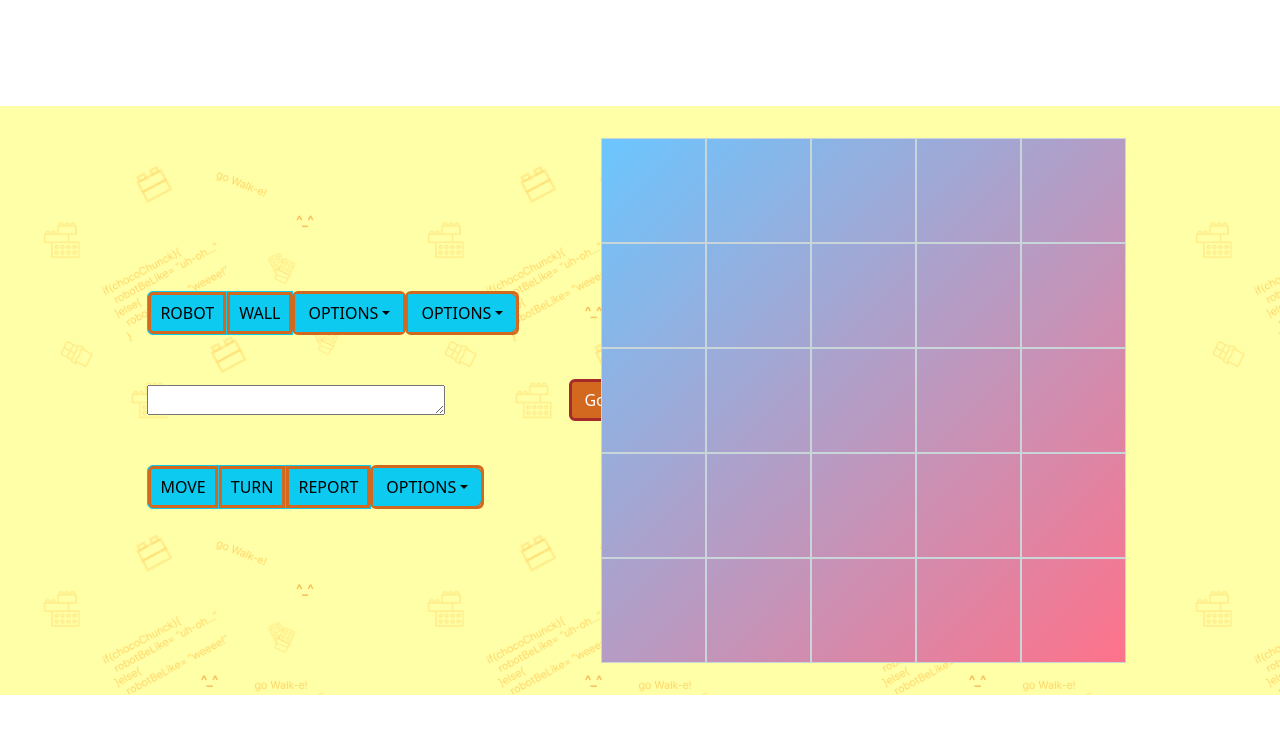
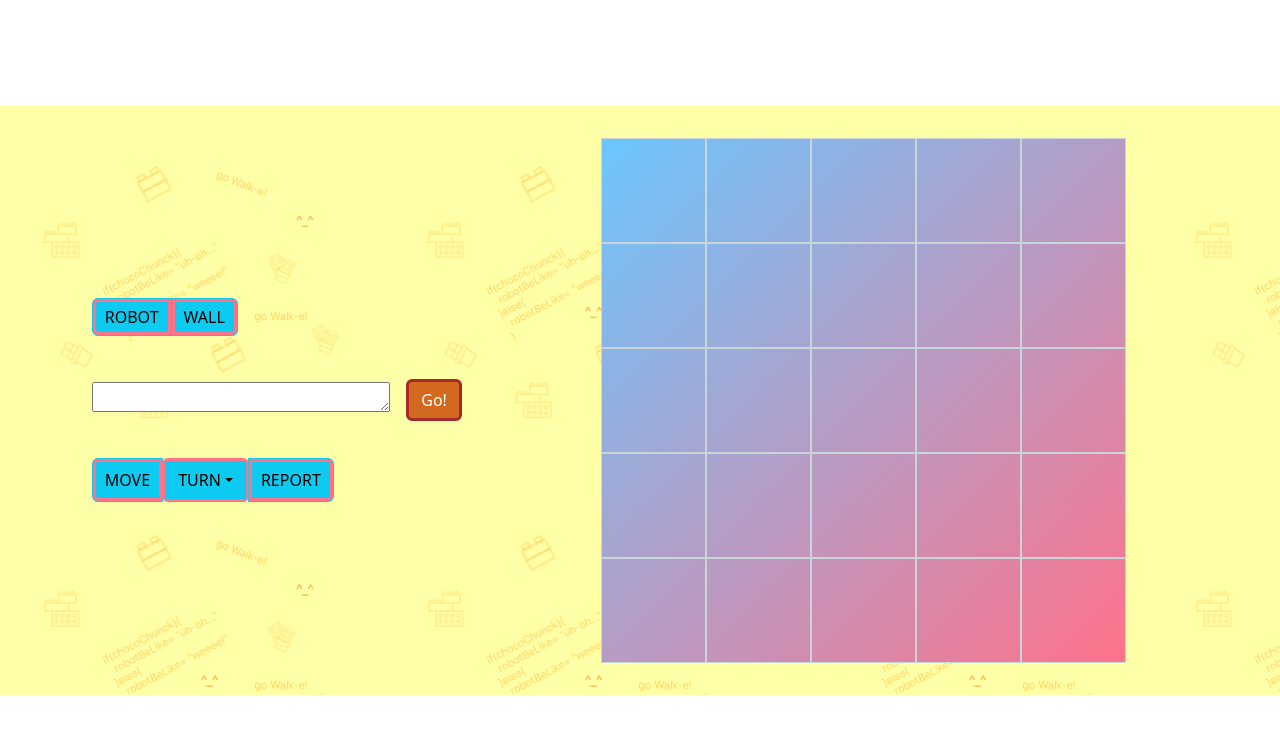
Before and after one commit to CeliaGC/walk-e, a React (Vite) app: page / in a window 1280 px wide. Shown: the top 734 px of the page. Built offline with nearby package versions, Linux system fonts and the light colour scheme.

Commit message:
add-command-builder

```diff
--- a/src/components/commandForm/CommandForm.css
+++ b/src/components/commandForm/CommandForm.css
@@ -2,8 +2,9 @@
     display: flex;
     flex-direction: column;
     align-items: flex-start;
-    justify-content: center;
-    gap: 50px;
+    justify-content:space-around;
+    /* gap: 50px; */
+
     width: 150px;
     height: 250px;
     align-self: center;
@@ -13,7 +14,19 @@
 
 .button-border-color{
 
-    box-shadow: inset 0 0 0 3px chocolate;
-    border: 3px solid chocolate;
+    box-shadow: inset 0 0 0 3px rgb(255, 114, 138);
+    border: 3px solid rgb(255, 114, 138);
     border-radius: 2px;
 }
+
+.pannel-flex-row{
+    display: flex;
+    flex-direction: row;
+
+}
+
+#button-go{
+    height: min-content;
+    align-self: center;
+    margin-left: 80%;
+}
--- a/src/components/commandForm/CommandForm.jsx
+++ b/src/components/commandForm/CommandForm.jsx
@@ -4,72 +4,74 @@ import DropdownButton from 'react-bootstrap/DropdownButton';
 import Dropdown from 'react-bootstrap/Dropdown';
 import { ButtonGroup } from "react-bootstrap";
 import '../commandForm/CommandForm.css';
+import DropdownButtons from "../dropdown/DropdownButtons";
+import DropdownFacing from "../dropdown/DropdownFacing";
 
 const CommandForm = ({ onCommandSubmit }) => {
     const [commandToExecute, setCommandToExecute] = useState("");
+    const [visibleOptions, setVisibleOptions] = useState("");
+
 
     const handleChange = event => {
         setCommandToExecute(event.target.value.toUpperCase());
 
     }
+    const handleOptionClick = (option) => {
+
+      setCommandToExecute((prevCommand) => `${prevCommand}${option}`);
+
+    };
+
 
     const executeCommand = () => {
         // Llama a la función proporcionada desde las props cuando se ejecuta el comando
         onCommandSubmit(commandToExecute);
+        setCommandToExecute("");
       };
+
+    const handleDropdownClick = (buttonKey) => {
+
+          handleOptionClick(buttonKey)
+          // Actualiza el estado para mostrar las opciones asociadas al botón clicado
+          setVisibleOptions(buttonKey);
+
+        };
+
+    const handleSubDropdownClick=(buttonKey) => {
+      handleOptionClick(buttonKey)
+    }
+
+
+
+
 
       return (
         <>
-        <div className="buttongroup-flex">
+        <div className="pannel-flex-row">
+         <div className="buttongroup-flex">
+      {/* Botones de Robot */}
+      <ButtonGroup>
+        <Button
+          variant="info"
+          className="button-border-color"
+          onClick={() => handleDropdownClick('PLACE_ROBOT ')}
+        >
+          ROBOT
+        </Button>
+        <Button
+          variant="info"
+          className="button-border-color"
+          onClick={() => handleDropdownClick('PLACE_WALL ')}
+        >
+          WALL
+        </Button>
+        {visibleOptions != ""&& (
 
-        <ButtonGroup>
-          <Button variant="info" className="button-border-color">ROBOT</Button>
-          <Button variant="info" className="button-border-color">WALL</Button>
+          <DropdownButtons visibleOptions={visibleOptions} onOptionClick={handleSubDropdownClick} />
 
-      <DropdownButton variant="info" className="button-border-color" eventKey="ROBOT"as={ButtonGroup} title="OPTIONS" id="bg-nested-dropdown">
-        <DropdownButton variant="warning" title='Column'>
-          <Dropdown.Item >1</Dropdown.Item>
-          <Dropdown.Item >2</Dropdown.Item>
-          <Dropdown.Item >3</Dropdown.Item>
-          <Dropdown.Item >4</Dropdown.Item>
-          <Dropdown.Item >5</Dropdown.Item>
-        </DropdownButton>
+        ) }
 
-        <DropdownButton variant="warning" title='Row'>
-          <Dropdown.Item >1</Dropdown.Item>
-          <Dropdown.Item >2</Dropdown.Item>
-          <Dropdown.Item >3</Dropdown.Item>
-          <Dropdown.Item >4</Dropdown.Item>
-          <Dropdown.Item >5</Dropdown.Item>
-        </DropdownButton>
-
-        <DropdownButton variant="warning" title='Facing'>
-          <Dropdown.Item >North</Dropdown.Item>
-          <Dropdown.Item >East</Dropdown.Item>
-          <Dropdown.Item >South</Dropdown.Item>
-          <Dropdown.Item >West</Dropdown.Item>
-        </DropdownButton>
-
-      </DropdownButton>
-
-      <DropdownButton variant="info" className="button-border-color" eventKey="ROBOT" as={ButtonGroup} title="OPTIONS" id="bg-nested-dropdown">
-        <DropdownButton variant="warning" title='Column'>
-          <Dropdown.Item >1</Dropdown.Item>
-          <Dropdown.Item >2</Dropdown.Item>
-          <Dropdown.Item >3</Dropdown.Item>
-          <Dropdown.Item >4</Dropdown.Item>
-          <Dropdown.Item >5</Dropdown.Item>
-        </DropdownButton>
-
-        <DropdownButton variant="warning" title='Row'>
-          <Dropdown.Item >1</Dropdown.Item>
-          <Dropdown.Item >2</Dropdown.Item>
-          <Dropdown.Item >3</Dropdown.Item>
-          <Dropdown.Item >4</Dropdown.Item>
-          <Dropdown.Item >5</Dropdown.Item>
-        </DropdownButton>
-        </DropdownButton>
-    </ButtonGroup>
+      </ButtonGroup>
           <textarea
             id="command"
             cols="30"
@@ -80,19 +82,28 @@ const CommandForm = ({ onCommandSubmit }) => {
           >
           </textarea>
           <ButtonGroup>
-      <Button variant="info" className="button-border-color">MOVE</Button>
-      <Button variant="info" className="button-border-color">TURN</Button>
-      <Button variant="info" className="button-border-color">REPORT</Button>
+      <Button variant="info" className="button-border-color" onClick={() => handleDropdownClick('MOVE')}>MOVE</Button>
+        <DropdownButton
+          variant="info"
+          className="button-border-color"
+          as={ButtonGroup}
+          title="TURN"
+          id="bg-nested-dropdown"
+        >
 
+              <Dropdown.Item onClick={() => handleDropdownClick('LEFT')} >LEFT</Dropdown.Item>
+              <Dropdown.Divider />
+              <Dropdown.Item onClick={() => handleDropdownClick('RIGHT')}>RIGHT</Dropdown.Item>
+              </DropdownButton>
+              <Button variant="info" className="button-border-color" onClick={() => handleDropdownClick('REPORT')}>REPORT</Button>
 
-      <DropdownButton variant="info"  className="button-border-color" as={ButtonGroup} title="OPTIONS" id="bg-nested-dropdown">
-        <Dropdown.Item eventKey="TURN">LEFT</Dropdown.Item>
-        <Dropdown.Item eventKey="TURN">RIGHT</Dropdown.Item>
-      </DropdownButton>
-    </ButtonGroup>
-          <Button style={{backgroundColor:"chocolate",border:"3px solid brown"}} onClick={executeCommand}>Go!</Button>
+      </ButtonGroup>
           </div>
+            <Button id="button-go" style={{backgroundColor:"chocolate",border:"3px solid brown"}} onClick={executeCommand}>Go!</Button>
+
+            </div>
+
         </>
     )
-}
+  }
 export default CommandForm
--- /dev/null
+++ b/src/components/dropdown/DropdownButtons.jsx
@@ -0,0 +1,51 @@
+import { ButtonGroup } from "react-bootstrap";
+import React from 'react';
+import DropdownButton from 'react-bootstrap/DropdownButton';
+import Dropdown from 'react-bootstrap/Dropdown';
+import DropdownFacing from "./DropdownFacing";
+
+
+
+
+const DropdownButtons = ({ visibleOptions, onOptionClick}) => {
+
+
+    return (
+      <>
+      <DropdownButton
+        variant="info"
+        className="button-border-color"
+        as={ButtonGroup}
+        title="OPTIONS"
+        id="bg-nested-dropdown"
+      >
+        <DropdownButton variant="warning" title="Row">
+          <Dropdown.Item onClick={() => onOptionClick('1,')}>1</Dropdown.Item>
+          <Dropdown.Item onClick={() => onOptionClick('2,')}>2</Dropdown.Item>
+          <Dropdown.Item onClick={() => onOptionClick('3,')}>3</Dropdown.Item>
+          <Dropdown.Item onClick={() => onOptionClick('4,')}>4</Dropdown.Item>
+          <Dropdown.Item onClick={() => onOptionClick('5,')}>5</Dropdown.Item>
+        </DropdownButton>
+        <Dropdown.Divider />
+        <DropdownButton variant="warning" title="Column">
+        <Dropdown.Item onClick={() => onOptionClick('1')}>1</Dropdown.Item>
+        <Dropdown.Item onClick={() => onOptionClick('2')}>2</Dropdown.Item>
+        <Dropdown.Item onClick={() => onOptionClick('3')}>3</Dropdown.Item>
+        <Dropdown.Item onClick={() => onOptionClick('4')}>4</Dropdown.Item>
+        <Dropdown.Item onClick={() => onOptionClick('5')}>5</Dropdown.Item>
+        </DropdownButton>
+        {visibleOptions === "PLACE_ROBOT " && (
+          <>
+
+          <DropdownFacing visibleOptions={visibleOptions} onOptionClick={onOptionClick} />
+
+          </>
+        )}
+      </DropdownButton>
+    </>
+
+
+    );
+  };
+
+  export default DropdownButtons;
--- /dev/null
+++ b/src/components/dropdown/DropdownFacing.jsx
@@ -0,0 +1,26 @@
+import { ButtonGroup } from "react-bootstrap";
+import React from 'react';
+import DropdownButton from 'react-bootstrap/DropdownButton';
+import Dropdown from 'react-bootstrap/Dropdown';
+
+
+const DropdownFacing = ({ visibleOptions, onOptionClick }) => {
+    return (
+
+          <>
+        <Dropdown.Divider />
+        <DropdownButton variant="warning" title="Facing">
+                <Dropdown.Item onClick={() => onOptionClick(',NORTH')}>NORTH</Dropdown.Item>
+                <Dropdown.Item onClick={() => onOptionClick(',EAST')}>EAST</Dropdown.Item>
+                <Dropdown.Item onClick={() => onOptionClick(',SOUTH')}>SOUTH</Dropdown.Item>
+                <Dropdown.Item onClick={() => onOptionClick(',WEST')}>WEST</Dropdown.Item>
+              </DropdownButton>
+
+
+            </>
+
+
+    );
+  };
+
+  export default DropdownFacing;
```
